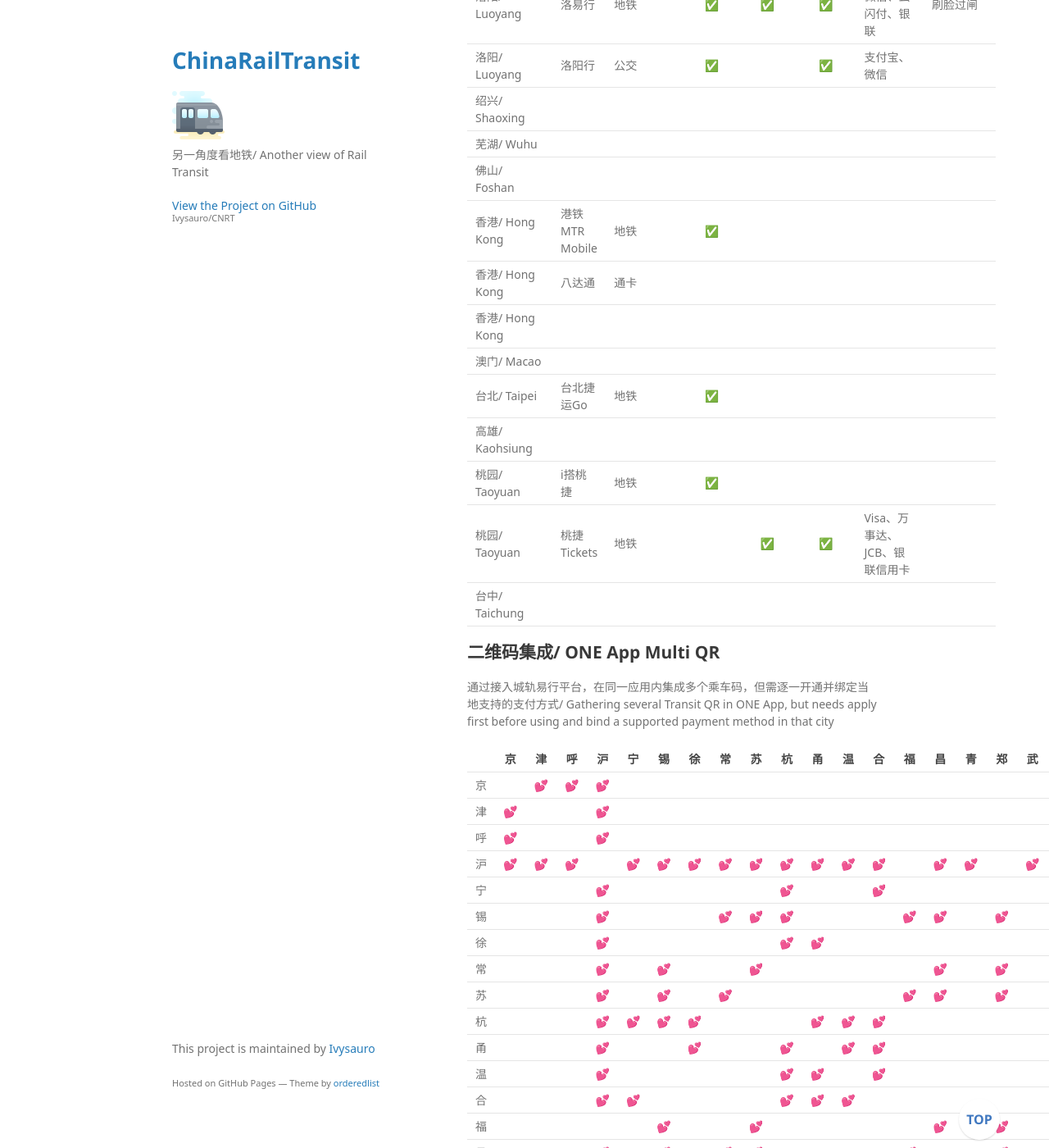
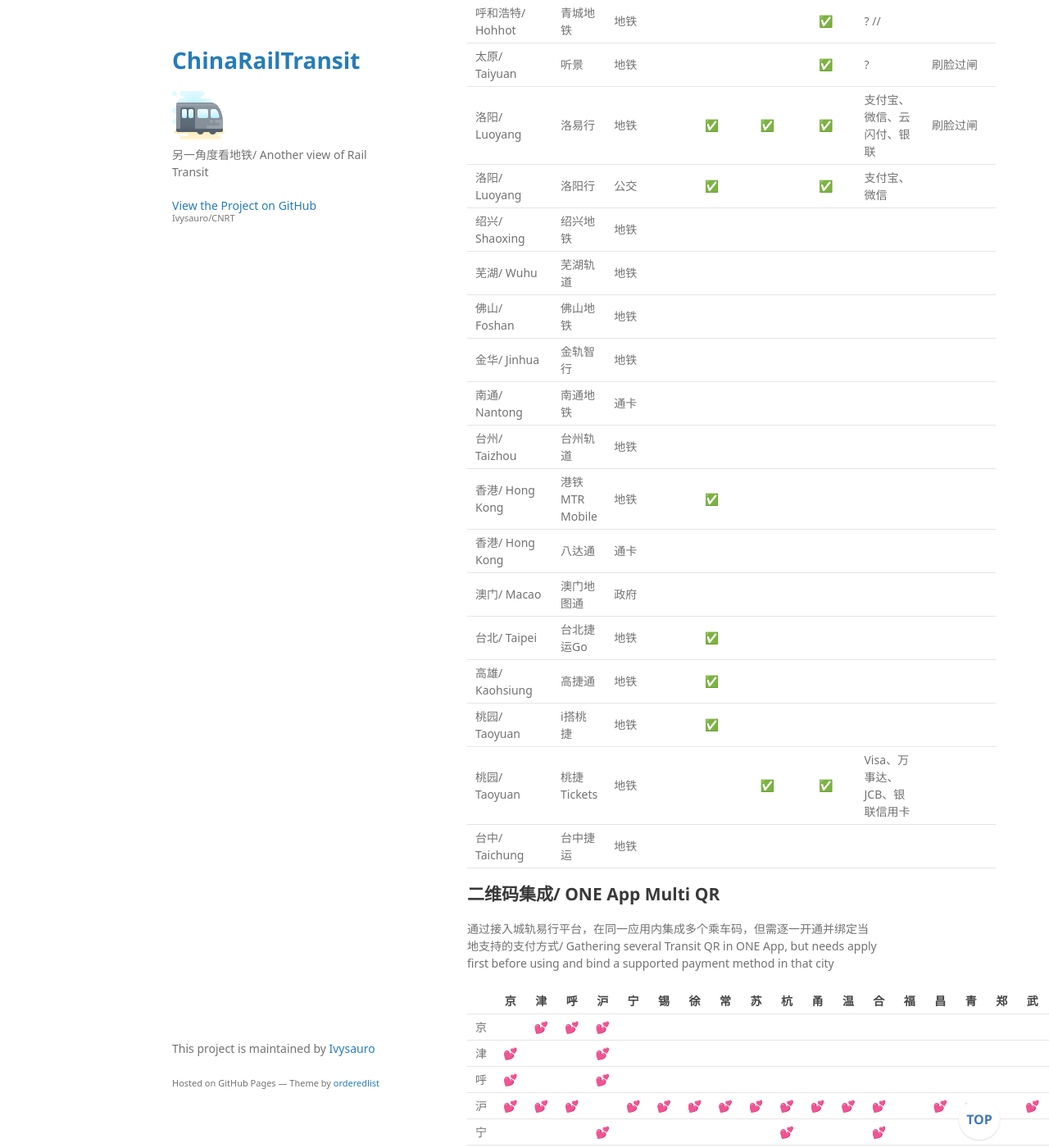
Before and after one commit to Ivysauro/CNRT, a Jekyll site: the page built from data/Service.md, in a window 1280 px wide and 1400 px high, scrolled down 4403 px. Shown: the whole window at 82% size. Built offline with Jekyll 4.4.1, drawn with Linux system fonts in a browser that asks for light colours; some web fonts are replaced; our own code applies the rules of GitHub Pages for plain Markdown files; a script that is not in the unit is left out; some of the changed text lies outside the part shown.

Commit message:
📱日常更新App信息

```diff
--- a/data/Service.md
+++ b/data/Service.md
@@ -20,9 +22,9 @@
 | 翼支付 | Bestpay |
 | 苏宁(支付) | Suning Pay |
 
-| 城市/ City | 应用名/ App Name | 归属/ Ownership | 信息公告/ Notice | 购票/ Buying Tickets | 扫码过闸/ Passing QR Code | 支付方式/ Payment Method | 其他功能/ Other Functions |
+| 城市/ City | 应用名/ App Name | 归属/ Ownership | 运营信息/ Notice | 购票/ Buying Tickets | 扫码过闸/ Passing QR Code | 支付方式/ Payment Method | 其他功能/ Other Functions |
 | :- | :- | :- | :-: | :-: | :-: | :- | :- |
-| 北京/ Beijing | 北京地铁 | 地铁 | ✅ |
+| 北京/ Beijing | 北京地铁 | 地铁[^dt] | ✅ |
 | 北京/ Beijing | 亿通行 | 合资 | ✅ | ✅ | ✅ | 支付宝、微信、银联、京东 | 刷脸过闸（仅大兴机场线）、可刷公交 |
 | 北京/ Beijing | 北京公交 | 公交 | | | ✅ | 支付宝、银联、云闪付 | 可刷地铁 |
 | 北京/ Beijing | 北京一卡通 | 通卡 | | | | 支付宝、微信 | 云卡、可刷地铁 |
@@ -39,8 +41,9 @@
 | 重庆/ Chongqing | 重庆轨道交通 | 地铁 | ✅ |
 | 深圳/ Shenzhen | 深圳地铁 | 地铁 | ✅ | | ✅ | 微信 | 刷脸过闸（仅限免费群体） |
 | 南京/ Nanjing | 南京地铁 | 地铁 | ✅ | | ✅ | 支付宝 |
+| 南京/ Nanjing | 与宁通行 | 地铁 |
 | 南京/ Nanning | 智汇市民卡 | 通卡 | | | | 支付宝、微信、银联 | 云卡、可刷公交 |
-| 高雄/ Kaohsiung | 高捷通 | 地铁 | ✅ |
+| 南京/ Nanning | 我的南京 | 政府 |
 | 沈阳/ Shenyang | 盛京通 | 通卡 | | | ✅ | 支付宝、银联 | 可刷公交 |
 | 成都/ Chengdu | 成都地铁 | 地铁 | ✅ | | ✅ | 支付宝、微信 |
 | 成都/ Chengdu | 天府通 | 通卡 | | | ✅ | 支付宝、微信、银联 | 可刷公交 |
@@ -68,6 +71,7 @@
 | 南宁/ Nanning | 南宁轨道交通 | 地铁 | ✅ | | ✅ | 支付宝、银联 |
 | 合肥/ Hefei | 合肥轨道 | 地铁 | ✅ | ✅ | ✅ | 银联 |
 | 石家庄/ Shijiazhuang | 石家庄轨道交通 | 地铁 | ✅ | ✅ | ✅ | 银联 |
+| 石家庄/ Shijiazhuang | 石慧行 | 地铁、公交 |
 | 贵阳/ Guiyang | 贵阳地铁 | 地铁 | ✅ | | ✅ | 贵阳银行、贵州银行 | 刷脸过闸 |
 | 厦门/ Xiamen | 厦门地铁 | 地铁 | ✅ | ✅ | ✅ | 银联 |
 | 乌鲁木齐/ Urumqi | 乌鲁木齐地铁 | 地铁 | ✅ | ✅ | | 支付宝、银联 | 云卡 |
@@ -81,19 +85,22 @@
 | 太原/ Taiyuan | 听景 | 地铁 | | | ✅ | ? | 刷脸过闸 |
 | 洛阳/ Luoyang | 洛易行 | 地铁 | ✅ | ✅ | ✅ | 支付宝、微信、云闪付、银联 | 刷脸过闸 |
 | 洛阳/ Luoyang | 洛阳行 | 公交 | ✅ | | ✅ | 支付宝、微信 | |
-| 绍兴/ Shaoxing |
-| 芜湖/ Wuhu |
-| 佛山/ Foshan |
+| 绍兴/ Shaoxing | 绍兴地铁 | 地铁 |
+| 芜湖/ Wuhu | 芜湖轨道 | 地铁 |
+| 佛山/ Foshan | 佛山地铁 | 地铁 |
+| 金华/ Jinhua | 金轨智行 | 地铁 |
+| 南通/ Nantong | 南通地铁 | 通卡 |
+| 台州/ Taizhou | 台州轨道 | 地铁 |
 | 香港/ Hong Kong | 港铁MTR Mobile | 地铁 | ✅ |
 | 香港/ Hong Kong | 八达通 | 通卡 |
-| 香港/ Hong Kong |
-| 澳门/ Macao |
+| 澳门/ Macao | 澳门地图通 | 政府 |
 | 台北/ Taipei | 台北捷运Go | 地铁 | ✅ |
-| 高雄/ Kaohsiung |
+| 高雄/ Kaohsiung | 高捷通 | 地铁 | ✅ |
 | 桃园/ Taoyuan | i搭桃捷 | 地铁 | ✅ |
 | 桃园/ Taoyuan | 桃捷Tickets | 地铁 | | ✅ | ✅ | Visa、万事达、JCB、银联信用卡 |
-| 台中/ Taichung |
+| 台中/ Taichung | 台中捷运 | 地铁 |
 
+[^dt]: 地铁：此处“地铁”代指轨道交通运营公司
 
 ## 二维码集成/ ONE App Multi QR
 
```
Also changed, not shown: other parts of data/Service.md (+4 -2 lines).
